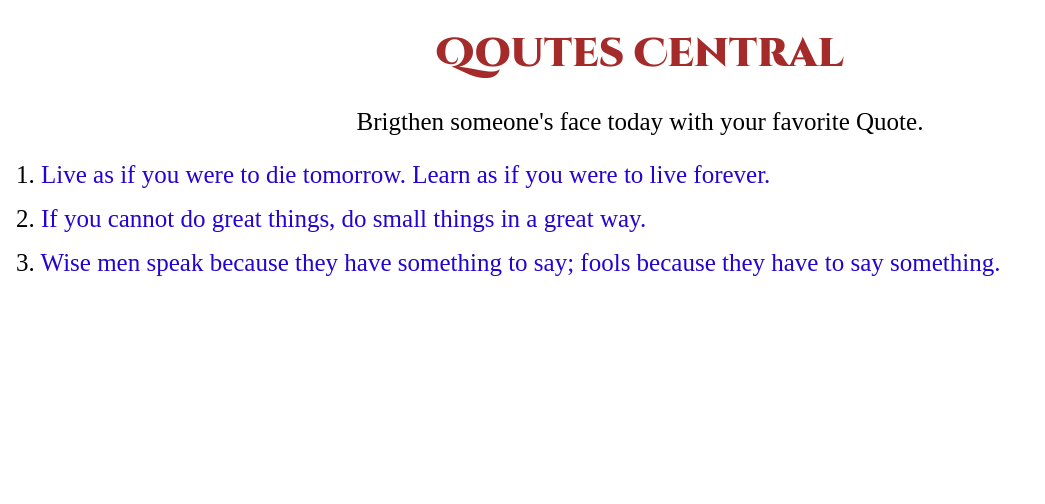
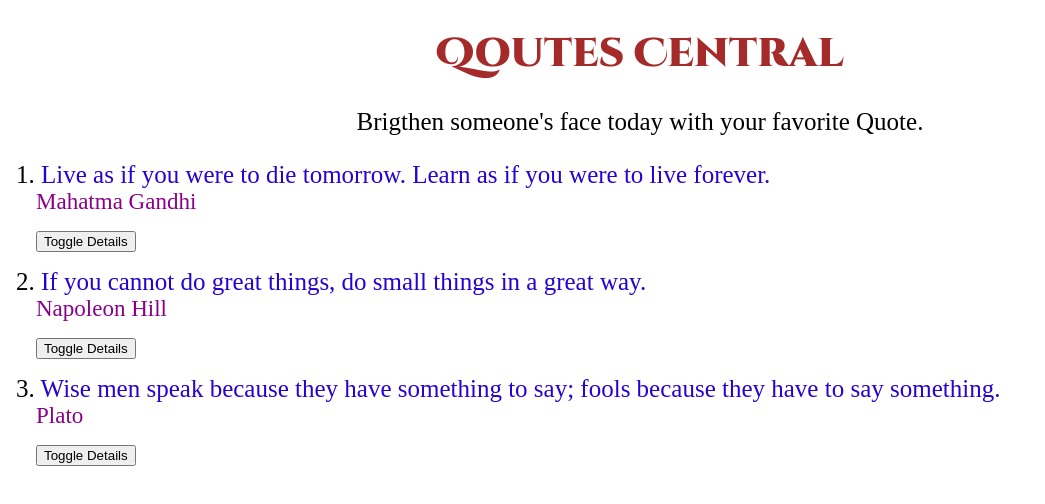
Before and after one commit to Vitalis-Kirui/Quotes-Angular-ip, an Angular app: page / in a window 1280 px wide. Shown: the top 504 px of the page, without its empty margins (0-1045 px from the left). Built offline with nearby package versions, Linux system fonts and the light colour scheme; a web font is replaced by a local one.

Commit message:
pushing entire toggling effect on quotes and their details

```diff
--- a/src/app/qoutes-details/qoutes-details.component.html
+++ b/src/app/qoutes-details/qoutes-details.component.html
@@ -1 +1 @@
-<p>qoutes-details works!</p>
+<p id="details"> {{quote.details}} </p>
--- a/src/app/qoutes-details/qoutes-details.component.ts
+++ b/src/app/qoutes-details/qoutes-details.component.ts
@@ -1,4 +1,5 @@
-import { Component, OnInit } from '@angular/core';
+import { Component, OnInit, Input } from '@angular/core';
+import { QuotesConstructor } from '../quotes-constructor';
 
 @Component({
   selector: 'app-qoutes-details',
@@ -7,6 +8,8 @@ import { Component, OnInit } from '@angular/core';
 })
 export class QoutesDetailsComponent implements OnInit {
 
+  @Input () quote! :QuotesConstructor;
+
   constructor() { }
 
   ngOnInit(): void {
--- a/src/app/qoutes-parent/qoutes-parent.component.css
+++ b/src/app/qoutes-parent/qoutes-parent.component.css
@@ -27,3 +27,13 @@ body{
     font-size: 25px;
     color: rgb(35, 4, 209);
 }
+
+#author{
+    font-size: 23px;
+    color: darkmagenta;
+    padding-left: 20px;
+}
+
+.toggleButton{
+    margin-left: 20px;
+}
--- a/src/app/qoutes-parent/qoutes-parent.component.html
+++ b/src/app/qoutes-parent/qoutes-parent.component.html
@@ -27,9 +27,13 @@
 
         </div>
 
-        <div class="quotes" *ngFor = 'let quote of quotesArray'>
+        <div class="quotes" *ngFor = 'let quote of quotesArray; let i = index'>
 
-            <p> <span class="ids"> {{quote.id}}.  </span> <span class="quoteItself">{{quote.quotes}}</span> </p>
+            <p> <span class="ids"> {{quote.id}}.  </span> <span class="quoteItself">{{quote.quotes}}</span> <br> <span id="author"> {{quote.authorName}} </span> </p>
+
+            <app-qoutes-details *ngIf = 'quote.showDetails' [quote] = 'quote'></app-qoutes-details>
+
+            <button class="btn btn-primary toggleButton" (click) = 'toggleDetails(i)'> Toggle Details</button>
 
         </div>
 
--- a/src/app/qoutes-parent/qoutes-parent.component.ts
+++ b/src/app/qoutes-parent/qoutes-parent.component.ts
@@ -20,6 +20,12 @@ export class QoutesParentComponent implements OnInit {
 
   ];
 
+  toggleDetails(index : number){
+
+    this.quotesArray[index].showDetails = !this.quotesArray[index].showDetails;
+
+  };
+
   constructor() { }
 
   ngOnInit(): void {
```
